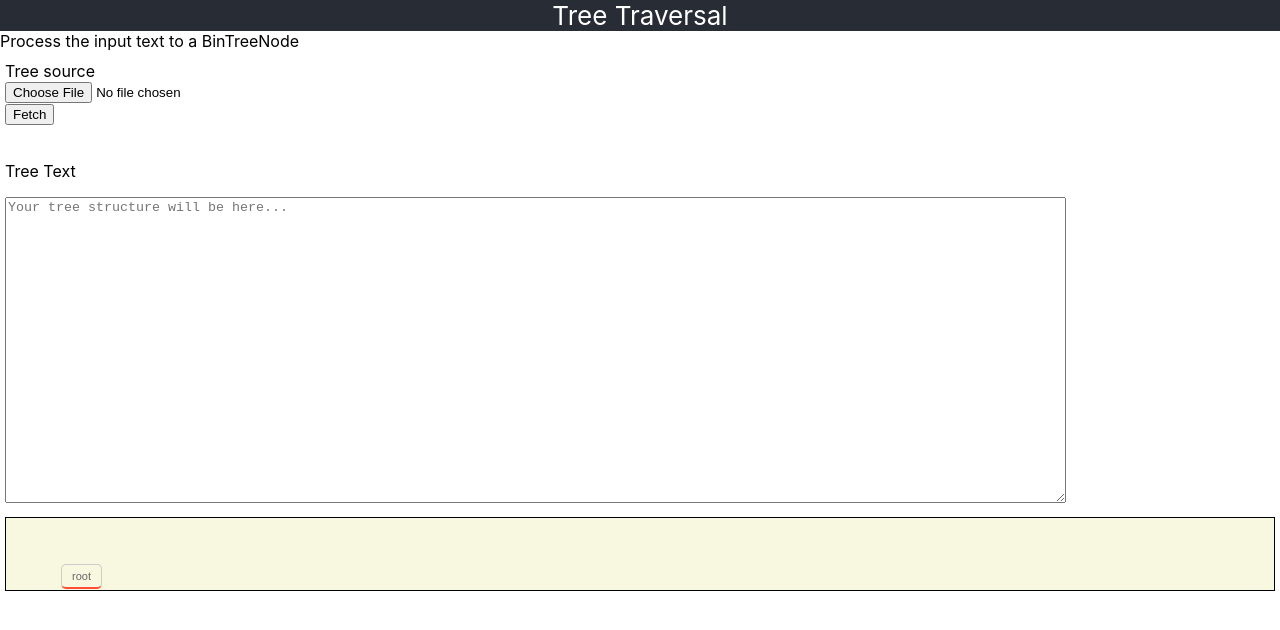
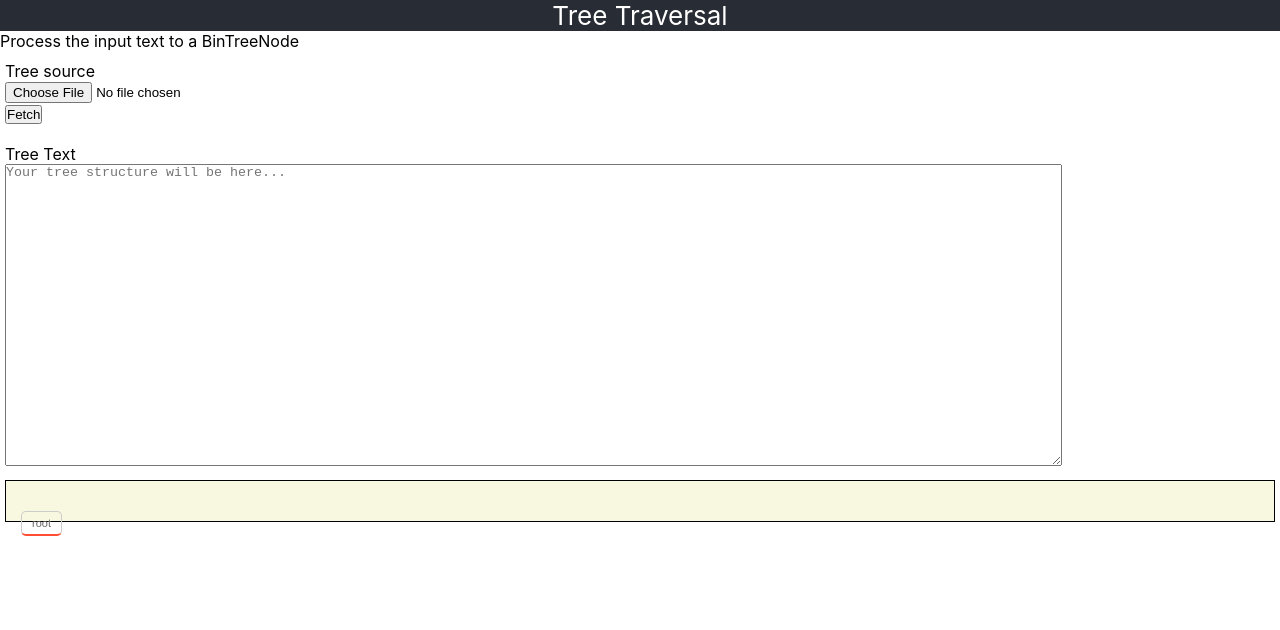
Before and after one commit to malaguitte/mobx-react-tree-ui, a React (Create React App) app: page / in a window 1280 px wide. Shown: the top 630 px of the page. Built offline with nearby package versions, Linux system fonts and the light colour scheme.

Commit message:
Minor style fixes

```diff
--- a/src/TreeInput.scss
+++ b/src/TreeInput.scss
@@ -1,7 +1,14 @@
+$warningColor: #FF4E33;
+
 .errorMessage {
-    padding: 20px;
-    background-color: #f44336; /* Red */
-    // float: left;
-    color: white;
+    padding: 5px 0px;
+    color: $warningColor;
     margin-bottom: 15px;
 }
+
+textarea {
+    outline: none;
+    &.invalid {
+        border: 2px solid $warningColor;
+    }
+}
--- a/src/TreeUI.scss
+++ b/src/TreeUI.scss
@@ -1,15 +1,15 @@
-// * {margin: 0; padding: 0;}
+* {margin: 0; padding: 0;}
 
 .tree ul {
 	padding-top: 20px; position: relative;
+
 	transition: all 0.5s;
 	-webkit-transition: all 0.5s;
 	-moz-transition: all 0.5s;
 }
 
 .tree li {
-	float: left;
-	text-align: center;
+	float: left; text-align: center;
 	list-style-type: none;
 	position: relative;
 	padding: 20px 5px 0 5px;
```
